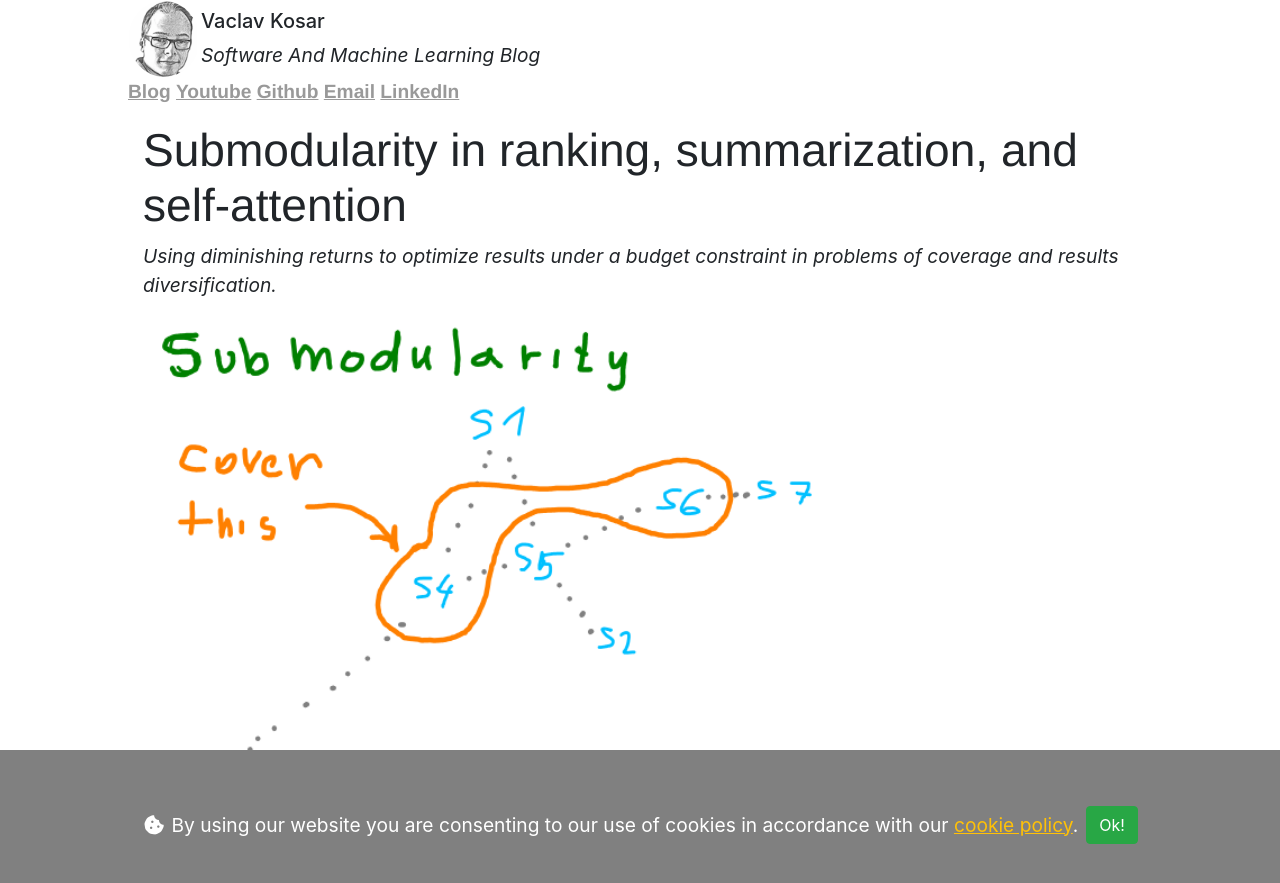
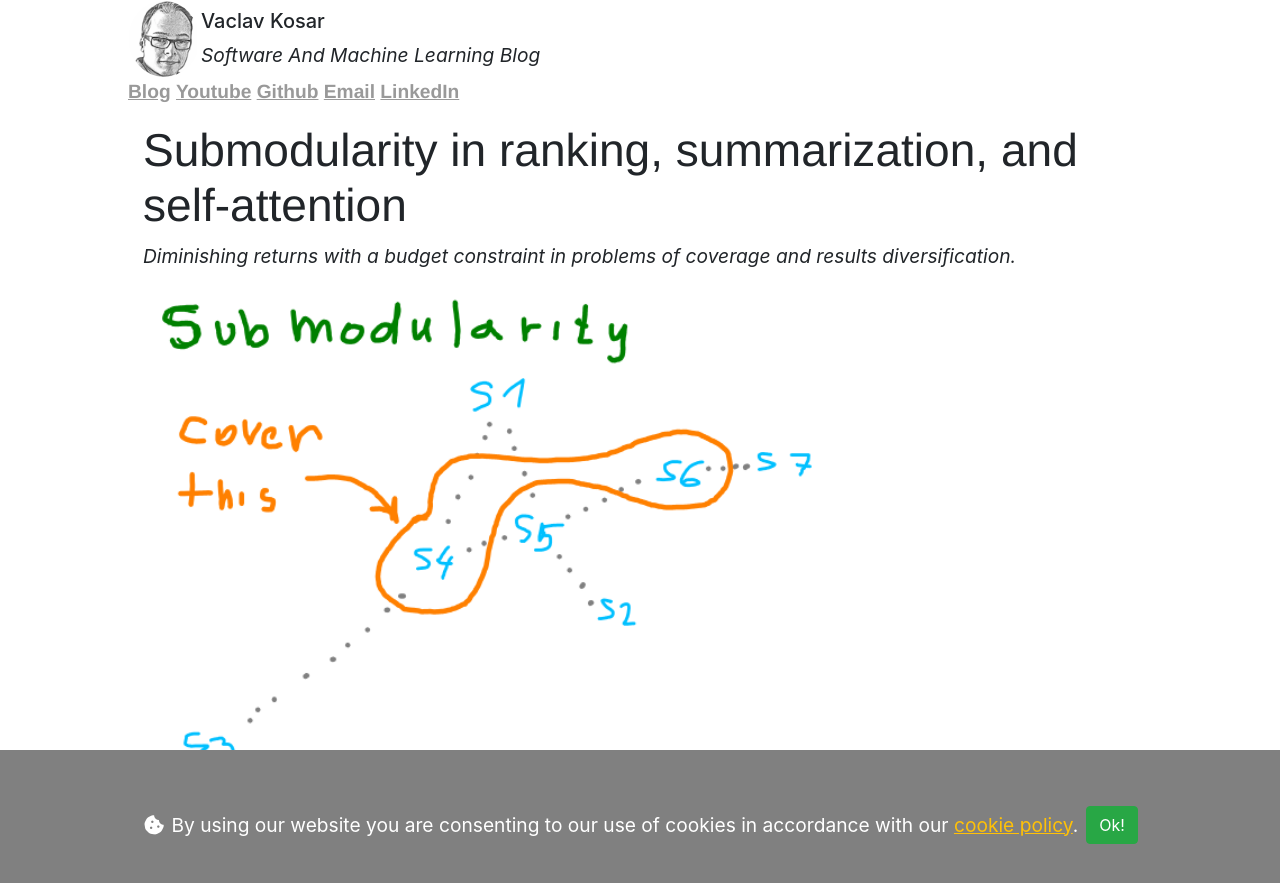
Before and after one commit to vackosar/vackosar.github.io, a Jekyll site: the page built from _posts/2021-02-07-submodularity-in-ranking-summarization-and-self-attention.md, in a window 1280 px wide and 900 px high. Shown: the top 883 px of the window. Built offline with Jekyll 4.4.1, drawn with Linux system fonts in a browser that asks for light colours; nearby versions of some CDN libraries; library files that are not in the unit come from our copies; comment, search, counter and statistics services are not loaded.

Commit message:
submodularity descipriotn

```diff
--- a/_posts/2021-02-07-submodularity-in-ranking-summarization-and-self-attention.md
+++ b/_posts/2021-02-07-submodularity-in-ranking-summarization-and-self-attention.md
@@ -3,7 +3,7 @@ layout: post
 title: "Submodularity in ranking, summarization, and self-attention"
 date: 2021-02-07
 categories: ml
-description: Using diminishing returns to optimize results under a budget constraint in problems of coverage and results diversification.
+description: Diminishing returns with a budget constraint in problems of coverage and results diversification.
 permalink: /:categories/:title
 image: /images/submodularity-main.png
 ---
```
